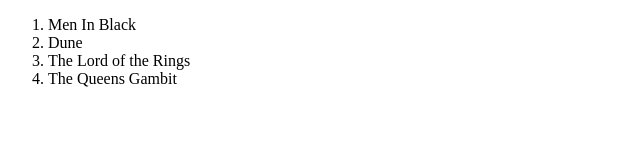
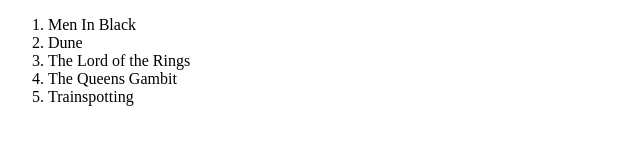
Before and after one commit to emilesherrott/my-first-repo-saujani, a plain HTML site: page index.html in a window 1280 px wide. Shown: the whole page, without its empty margins (0-640 px from the left). Drawn offline with Linux system fonts and the light colour scheme.

Commit message:
Add trainspotting to list of films

```diff
--- a/index.html
+++ b/index.html
@@ -11,6 +11,7 @@
         <li>Dune</li>
         <li>The Lord of the Rings</li>
         <li>The Queens Gambit</li>
+        <li>Trainspotting</li>
     </ol>
 </body>
 </html>
```
